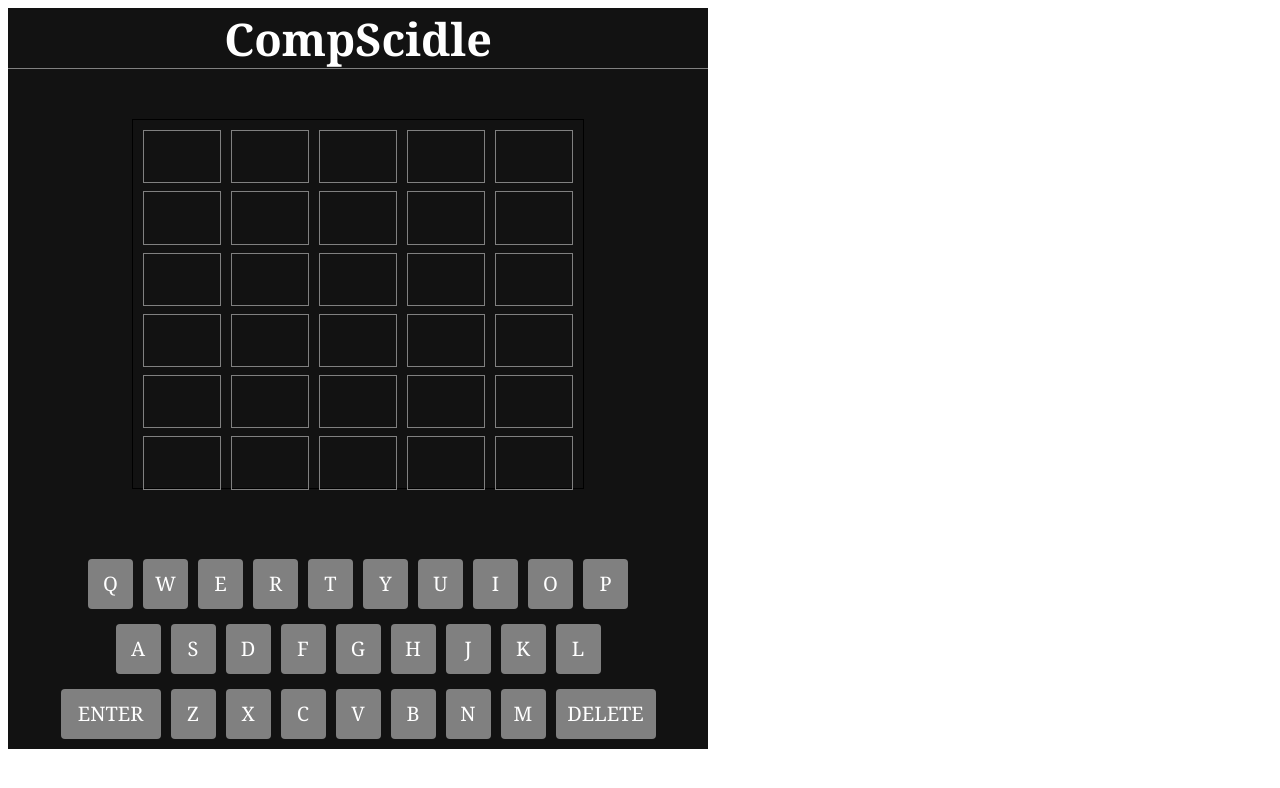
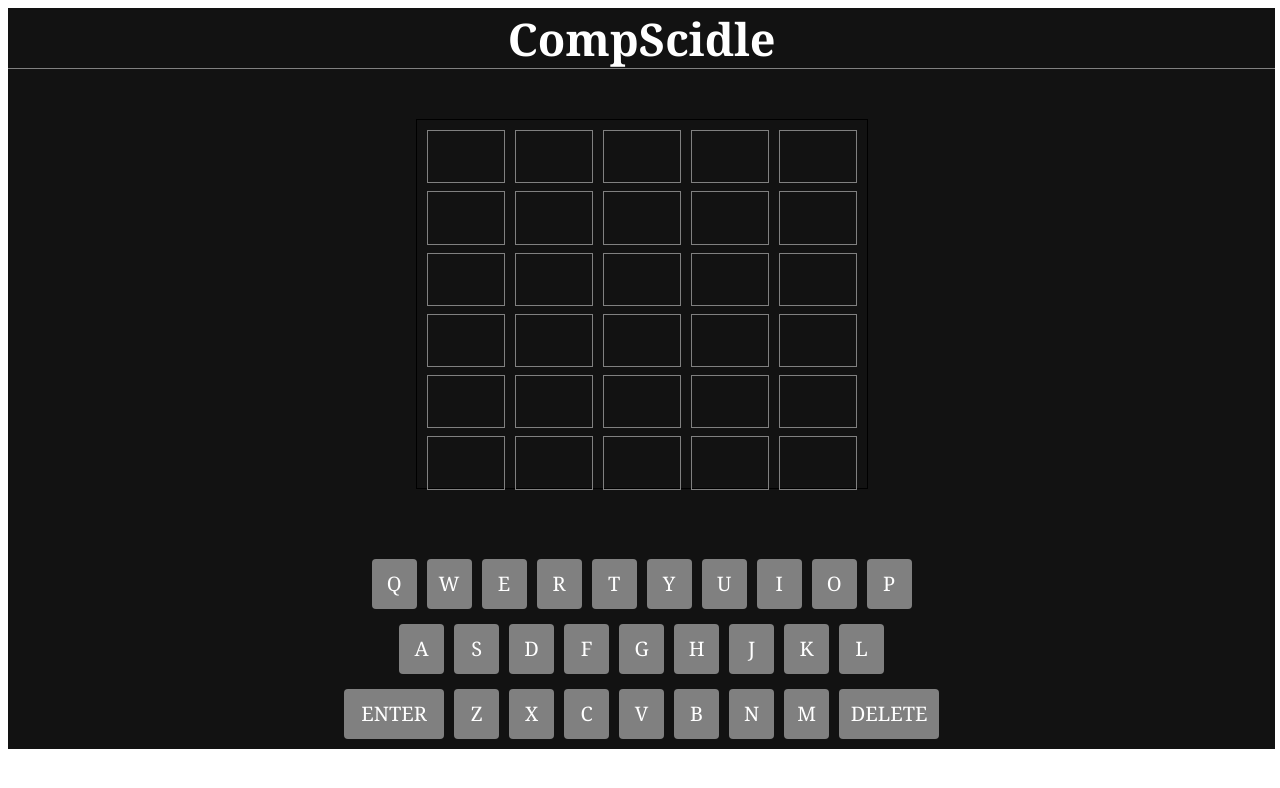
Before and after one commit to RyanGormican/CompScidle, a React (Create React App) app: page / in a window 1280 px wide. Shown: the top 788 px of the page. Built offline with nearby package versions, Linux system fonts and the light colour scheme.

Commit message:
Update App.css

```diff
--- a/src/App.css
+++ b/src/App.css
@@ -84,7 +84,7 @@ nav h1 {
 }
 .space {
   height: calc(100vh - 170px);
-  width: -webkit-fill-available;
+  width: 99vw;
   display: flex;
   align-items: center;
   padding-top: 50px;
```
